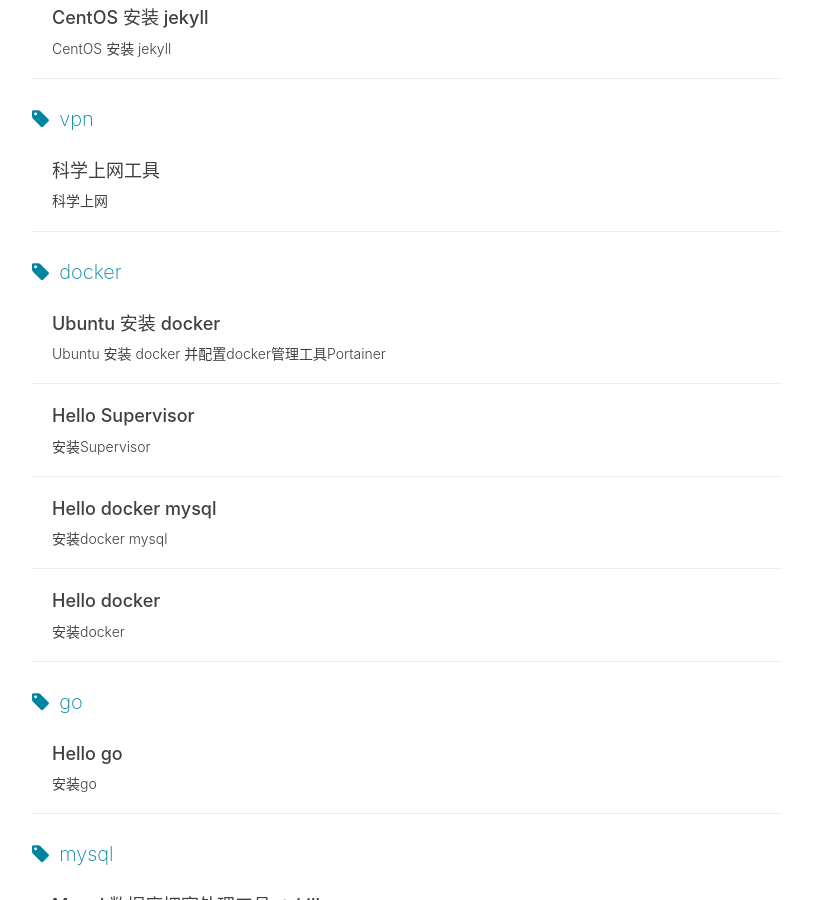
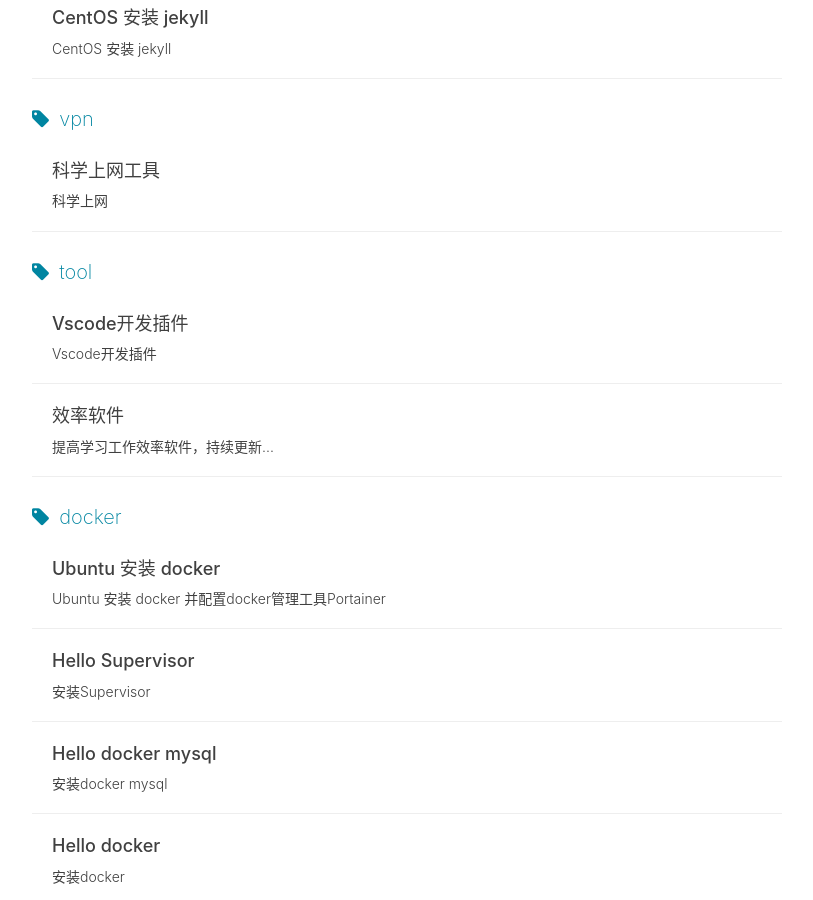
Before and after one commit to tangheng1995/tangheng1995.github.io, a Jekyll site: the page built from tags.html, in a window 1280 px wide and 900 px high, scrolled down 1411 px. Shown: the whole window, without its empty margins (233-1046 px from the left). Built offline with Jekyll 4.4.1, drawn with Linux system fonts in a browser that asks for light colours; nearby versions of some CDN libraries; comment, search, counter and statistics services are not loaded.

Commit message:
update *.md

```diff
--- /dev/null
+++ b/_posts/2019-06-01-Awesome-tools.md
@@ -0,0 +1,65 @@
+---
+layout: post
+title: 效率软件
+subtitle: 提高学习工作效率软件，持续更新...
+date:       2019-06-01 12:00:00
+author:     "Archer"
+categories:
+tags:
+    - tool
+---
+
+## 效率软件
+
+### 系统烧录
+
+- [Etcher](https://www.balena.io/etcher/)
+
+### ppt插件
+
+- [Nordri Tools / iSlide](www.islide.cc)
+
+### 图片素材
+
+- [阿里巴巴矢量图icon](www.iconfont.cn/)
+
+### gif图片
+
+- [ScreenToGIF](https://www.screentogif.com/?l=zh_cn)
+
+### 截图
+
+- [FastStone Capture](https://www.faststone.org/FSCaptureDetail.htm)
+
+### 图片上传
+
+- [PicGo](https://molunerfinn.com/PicGo/)
+
+### 脑图
+
+- [Xmind](https://www.xmind.cn/)
+- [幕布](mubu.com)
+
+### 笔记本
+
+- [有道云](note.youdao.com)
+
+### 桌面美化
+
+- [UPUPOO](http://www.upupoo.com/)
+
+### 视频剪辑
+
+- [喵影工厂](https://www.shencut.com/)
+
+### 视频播放器
+
+- [Potplayer](https://potplayer.daum.net/)
+
+### 剪贴板
+
+- [Ditto](https://ditto-cp.sourceforge.io/)
+
+### 文件搜索
+
+- [Everything](https://www.voidtools.com/zh-cn/)
--- a/_posts/2020-03-29-Vscode-tools.md
+++ b/_posts/2020-03-29-Vscode-tools.md
@@ -7,6 +7,7 @@
 categories:
 tags:
     - vscode
+    - tool
 ---
 
 ## Vscode开发插件
```
Also changed, not shown: _posts/2019-06-01-Scientific-Internet-Access.md (renamed from _posts/2019-06-07-Scientific-Internet-Access.md, +1 -1 lines).
